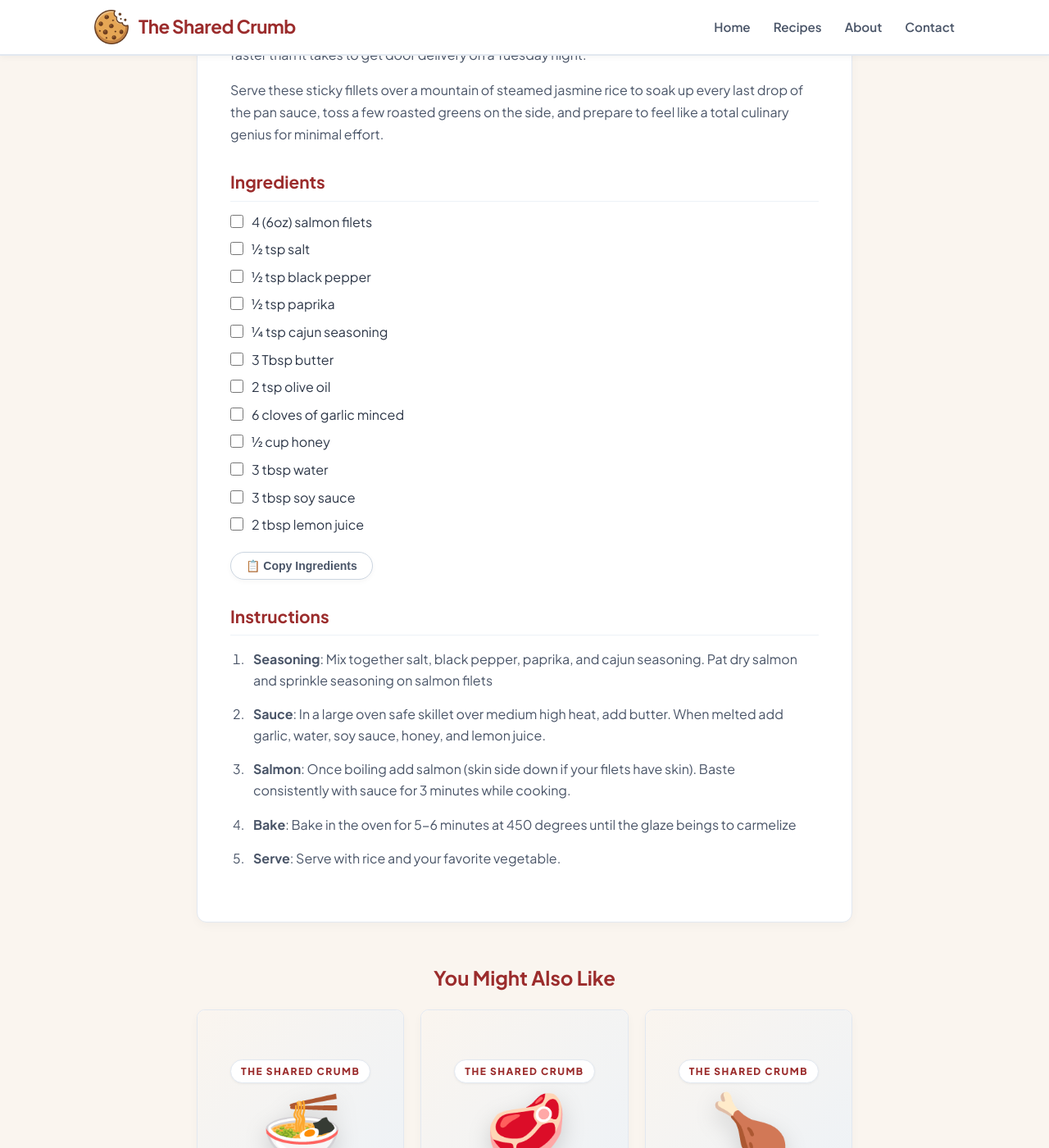
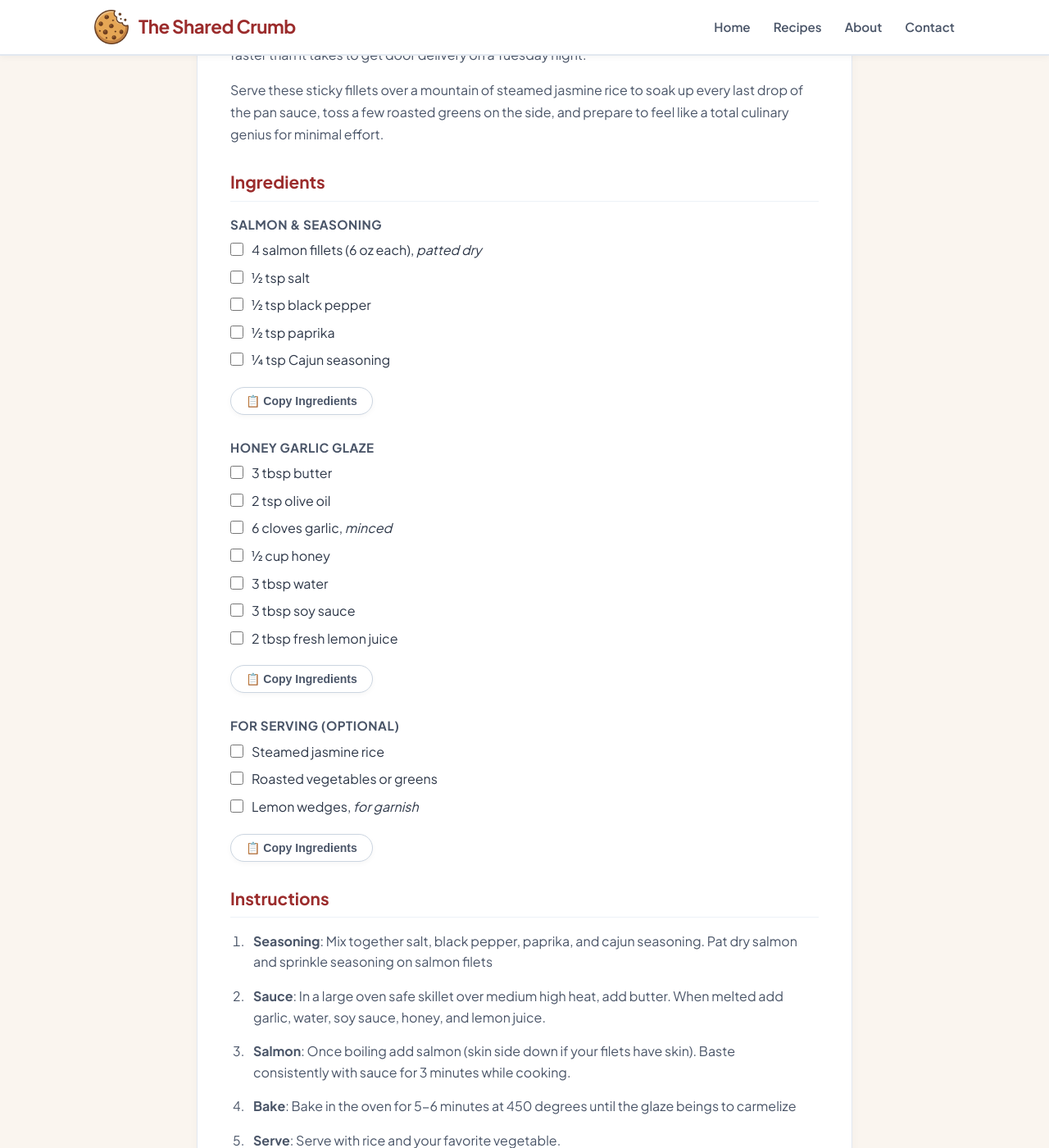
Before and after one commit to TheSharedCrumb/TheSharedCrumb, a Jekyll site: the page built from _recipes/Salmon_HoneyGarlicGlazed.md, in a window 1280 px wide and 1400 px high, scrolled down 1078 px. Shown: the whole window at 82% size. Built offline with Jekyll 4.4.1, drawn with Linux system fonts in a browser that asks for light colours.

Commit message:
Refine ingredient formatting in Salmon recipe
Updated ingredient list formatting and clarified measurements.

```diff
--- a/_recipes/Salmon_HoneyGarlicGlazed.md
+++ b/_recipes/Salmon_HoneyGarlicGlazed.md
@@ -23,18 +23,27 @@ It looks and tastes like something you would order at a high-end bistro, but it
 Serve these sticky fillets over a mountain of steamed jasmine rice to soak up every last drop of the pan sauce, toss a few roasted greens on the side, and prepare to feel like a total culinary genius for minimal effort.
 
 ### Ingredients
-* 4 (6oz) salmon filets
+
+#### Salmon & Seasoning
+* 4 salmon fillets (6 oz each), _patted dry_
 * ½ tsp salt
 * ½ tsp black pepper
 * ½ tsp paprika
-* ¼ tsp cajun seasoning
-* 3 Tbsp butter
+* ¼ tsp Cajun seasoning
+
+#### Honey Garlic Glaze
+* 3 tbsp butter
 * 2 tsp olive oil
-* 6 cloves of garlic minced
+* 6 cloves garlic, _minced_
 * ½ cup honey
 * 3 tbsp water
 * 3 tbsp soy sauce
-* 2 tbsp lemon juice
+* 2 tbsp fresh lemon juice
+
+#### For Serving (Optional)
+* Steamed jasmine rice
+* Roasted vegetables or greens
+* Lemon wedges, _for garnish_
 
 ### Instructions
 1. **Seasoning**: Mix together salt, black pepper, paprika, and cajun seasoning. Pat dry salmon and sprinkle seasoning on salmon filets
```
